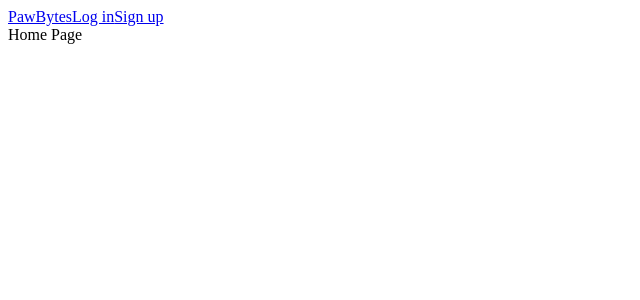
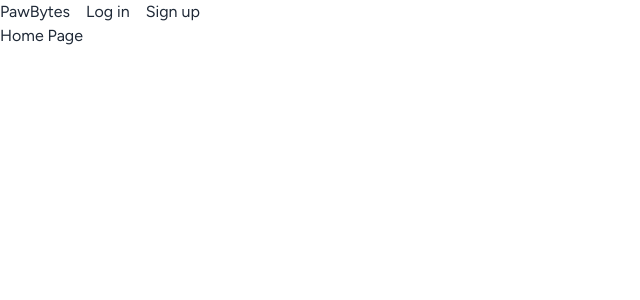
Before and after one commit to zane-castrence/vet-pawbytes, a React (Create React App) app: page / in a window 1280 px wide. Shown: the top 300 px of the page, without its empty margins (0-640 px from the left). Built offline with nearby package versions, Linux system fonts and the light colour scheme.

Commit message:
Enable Tailwind and add Figtree and Caveat fonts

```diff
--- a/public/index.html
+++ b/public/index.html
@@ -3,6 +3,9 @@
   <head>
     <meta charset="utf-8" />
     <link rel="icon" href="%PUBLIC_URL%/favicon.ico" />
+    <link rel="preconnect" href="https://fonts.googleapis.com" />
+    <link rel="preconnect" href="https://fonts.gstatic.com" crossorigin />
+    <link href="https://fonts.googleapis.com/css2?family=Caveat:wght@700&family=Figtree:wght@400;500;600;700&display=swap" rel="stylesheet" />
     <meta name="viewport" content="width=device-width, initial-scale=1" />
     <meta name="theme-color" content="#000000" />
     <meta
--- a/src/index.css
+++ b/src/index.css
@@ -1,3 +1,9 @@
 @tailwind base;
 @tailwind components;
 @tailwind utilities;
+
+@layer base {
+    body {
+        @apply font-figtree text-[#1F2937] bg-white;
+    }
+}
--- a/src/index.js
+++ b/src/index.js
@@ -1,6 +1,6 @@
 import React from 'react';
 import ReactDOM from 'react-dom/client';
-// import './index.css'; commented it to see the buttons
+import './index.css';
 import App from './App';
 import reportWebVitals from './reportWebVitals';
 import { AuthProvider } from './context/AuthContext';
--- a/tailwind.config.js
+++ b/tailwind.config.js
@@ -2,7 +2,17 @@
 module.exports = {
   content: ["./src/**/*.{js,jsx}"],
   theme: {
-    extend: {},
+    extend: {
+      fontFamily: {
+        figtree: ["Figtree", "system-ui", "sans-serif"],
+        caveat: ["Caveat", "cursive"],
+      },
+      colors: {
+        sky: { 50: "#F0F9FF", 100: "#E0F2FE", 300: "#38BDF8", 500: "#0369A1", 600: "#075985" },
+        emerald: { 100: "#D1FAE5", 500: "#047857", 600: "#059669" },
+        ink: { 50: "#F9FAFB", 100: "#EEF1F3", 300: "#D8DEE3", 600: "#4B5563", 700: "#374151", 900: "#1F2937" },
+      },
+    },
   },
   plugins: [],
-}
+};
```
